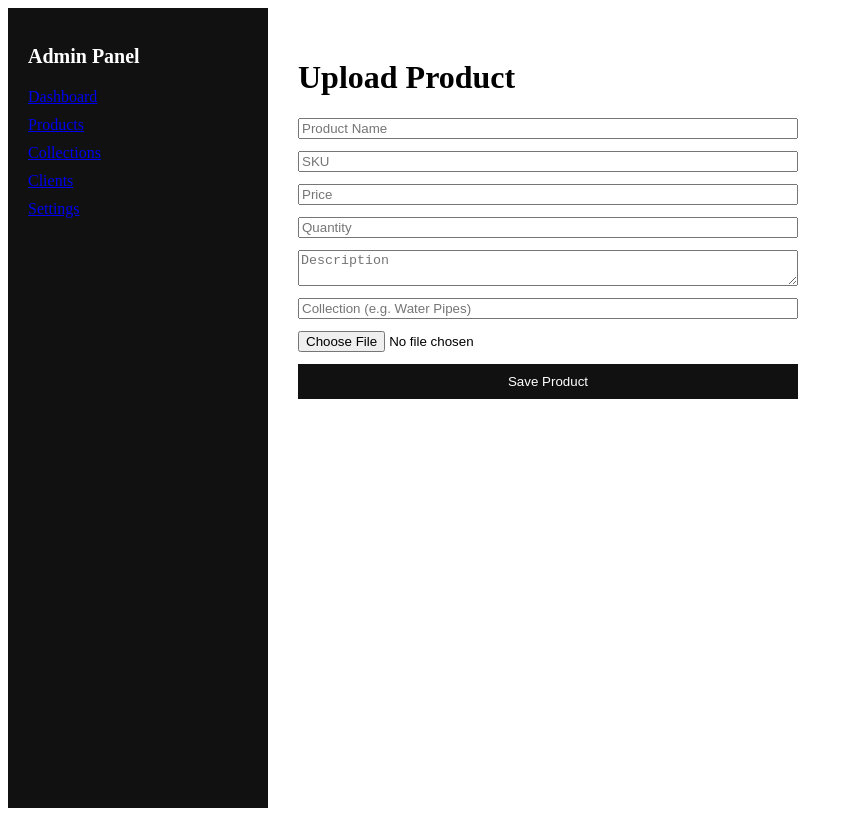
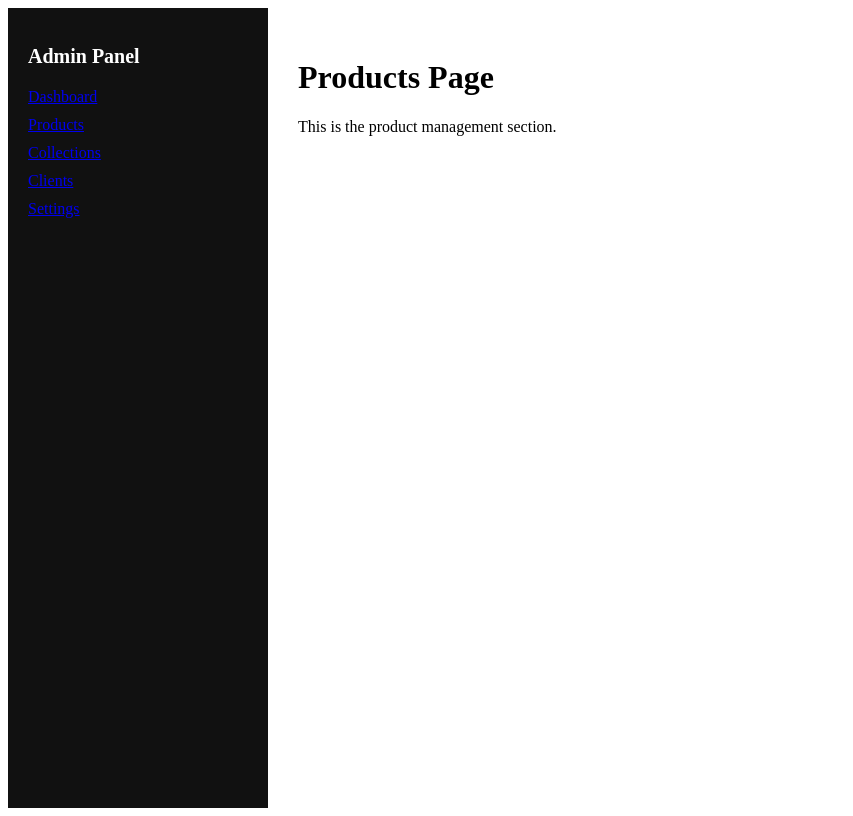
Before and after one commit to RohanP369/Silver-Moon-Catalog, a Next.js app in the folder admin/: page /products in a window 1280 px wide. Shown: the whole page, without its empty margins (0-853 px from the left). Built offline with nearby package versions, Linux system fonts and the light colour scheme.

Commit message:
Create page.jsx

```diff
--- /dev/null
+++ b/admin/app/products/page.jsx
@@ -0,0 +1,10 @@
+import AdminLayout from '../../components/AdminLayout';
+
+export default function ProductsPage() {
+  return (
+    <AdminLayout>
+      <h1>Products Page</h1>
+      <p>This is the product management section.</p>
+    </AdminLayout>
+  );
+}
```
